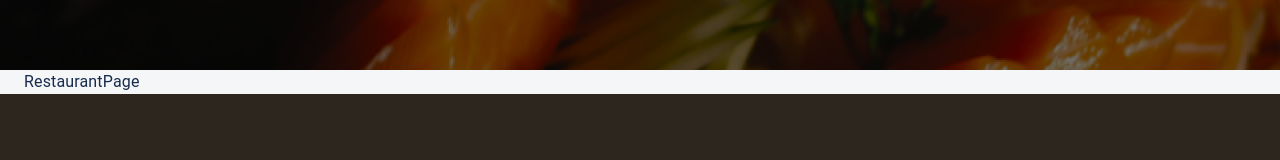
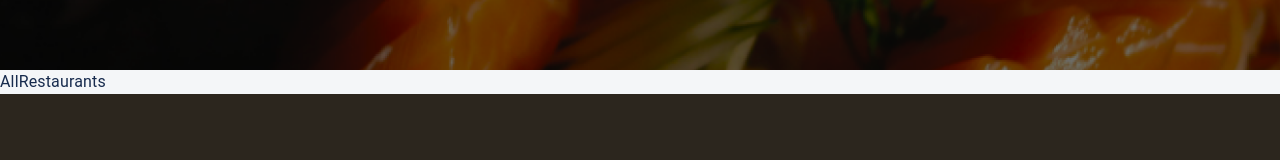
Before and after one commit to boburtojiboev/papay-react, a React (Create React App) app: page /restaurant in a window 1280 px wide. Shown: the part 330-490 px from the top of the page. Built offline with nearby package versions, Linux system fonts and the light colour scheme.

Commit message:
feat: develop nested routing for restaurant screen

```diff
--- /dev/null
+++ b/src/app/screens/RestaurantPage/allRestaurant.tsx
@@ -0,0 +1,5 @@
+import React from "react";
+
+export function AllRestaurants() {
+  return <div>AllRestaurants</div>;
+}
--- /dev/null
+++ b/src/app/screens/RestaurantPage/chosenDish.tsx
@@ -0,0 +1,5 @@
+import React from "react";
+
+export function ChosenDish() {
+  return <div>ChosenDish</div>;
+}
--- a/src/app/screens/RestaurantPage/index.tsx
+++ b/src/app/screens/RestaurantPage/index.tsx
@@ -1,6 +1,24 @@
 import React from "react";
-import { Container } from "@mui/material";
+import { Route, Switch, useRouteMatch } from "react-router-dom";
+import { ChosenDish } from "./chosenDish";
+import { OneRestaurant } from "./oneRestaurant";
+import { AllRestaurants } from "./allRestaurant";
 
 export function RestaurantPage() {
-  return <Container>RestaurantPage</Container>;
+ let restaurant = useRouteMatch();
+  return (
+    <div className="restaurant_page">
+      <Switch>
+        <Route path={`${restaurant.path}/dish/:dish_id`}>
+          <ChosenDish />
+        </Route>
+        <Route path={`${restaurant.path}/:restaurant_id`}>
+          <OneRestaurant />
+        </Route>
+        <Route path={`${restaurant.path}`}>
+          <AllRestaurants />
+        </Route>
+      </Switch>
+    </div>
+  );;
 }
--- /dev/null
+++ b/src/app/screens/RestaurantPage/oneRestaurant.tsx
@@ -0,0 +1,5 @@
+import React from "react";
+
+export function OneRestaurant() {
+  return <div>OneRestaurant</div>;
+}
```
